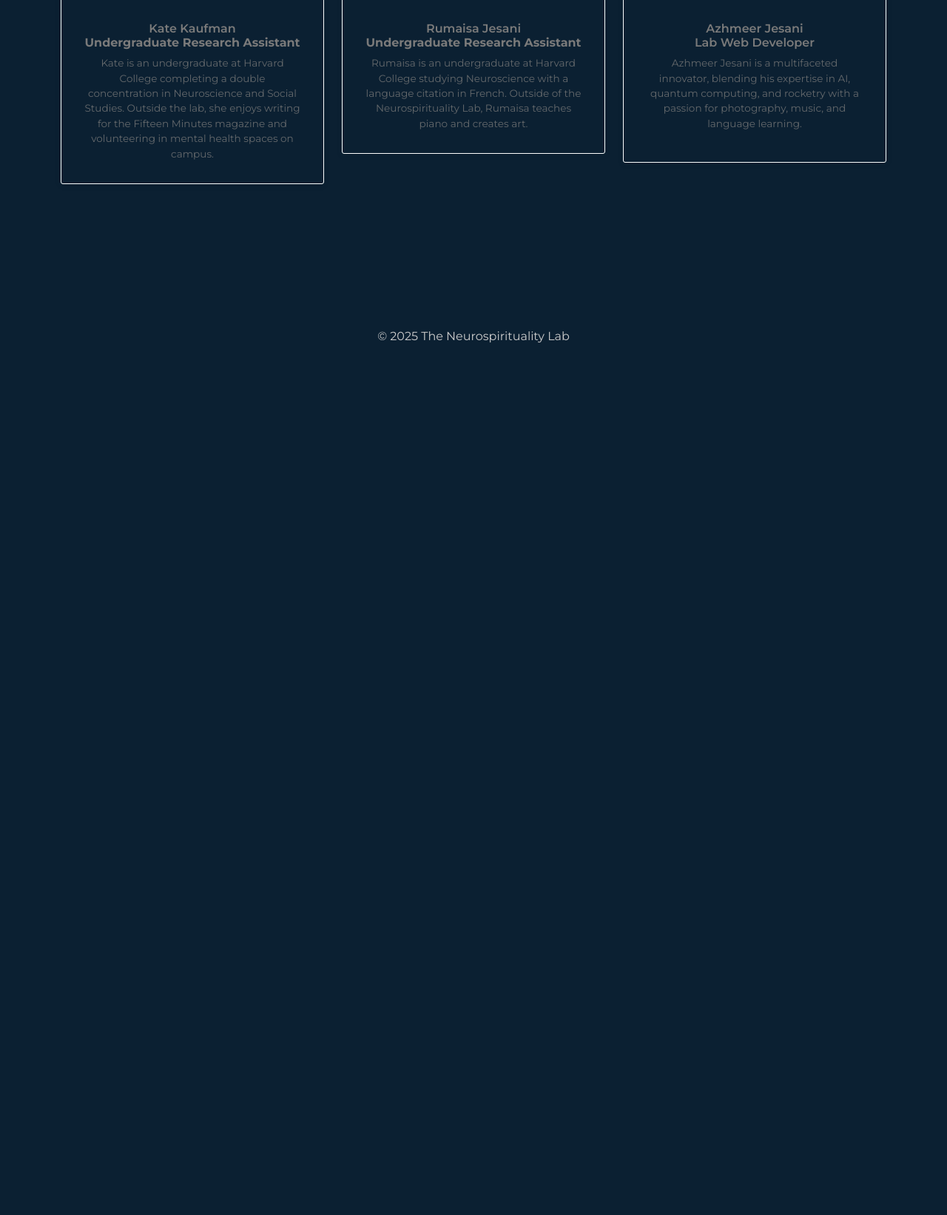
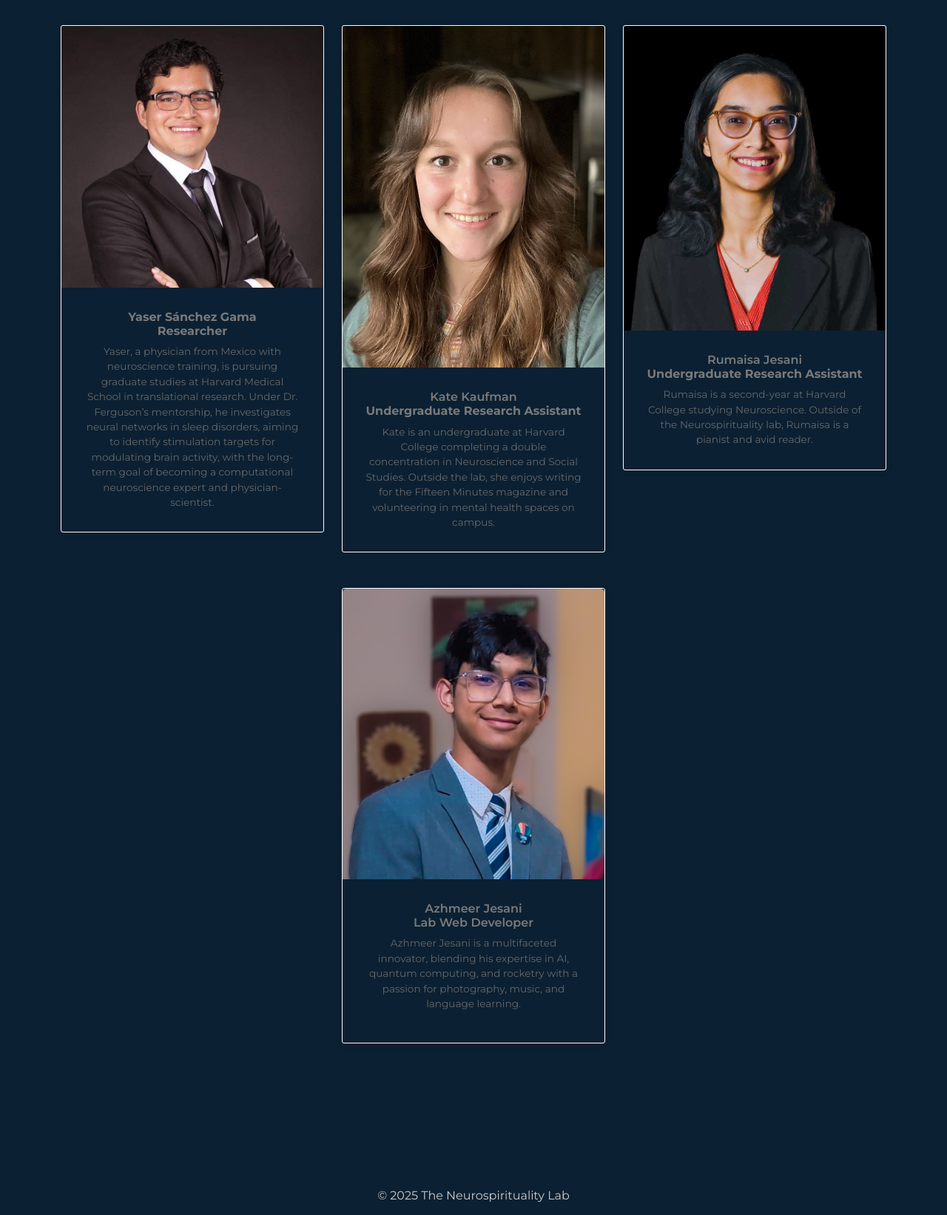
Before and after one commit to azhmeerjesani/Neurospirituality, a Django app: page /about-us in a window 1280 px wide. Shown: the part 1319-2962 px from the top of the page at 74% size. Before the commit the page ends 1783 px from the top, so only its background shows below. Run offline with Django 5.2, Linux system fonts and the light colour scheme; some libraries are stand-ins or nearby versions.

Commit message:
update about-us and index pages to use local asset paths for stylesheets, images, and scripts

```diff
--- a/templates/about-us.html
+++ b/templates/about-us.html
@@ -5,12 +5,11 @@
     <meta charset="utf-8">
     <meta name="viewport" content="width=device-width, initial-scale=1.0, shrink-to-fit=no">
     <title>About Us - Neurospirituality Lab</title>
-    <link rel="stylesheet" href="https://f005.backblazeb2.com/file/Neurospirituality/CSS/bootstrap.min.css?h=9f3738c3b02e0983f8d5f3b19c8cdd33">
+    <link rel="stylesheet" href="assets/bootstrap/css/bootstrap.min.css?h=9f3738c3b02e0983f8d5f3b19c8cdd33">
     <link rel="stylesheet" href="https://fonts.googleapis.com/css?family=Montserrat:400,400i,700,700i,600,600i&amp;display=swap">
-    <link rel="stylesheet" href="https://cdnjs.cloudflare.com/ajax/libs/simple-line-icons/2.5.5/css/simple-line-icons.min.css">
-    <link rel="stylesheet" href="https://f005.backblazeb2.com/file/Neurospirituality/CSS/bs-theme-overrides.css?h=4435c562c34b3ecc2ff0ffb49e182a7c">
-    <link rel="stylesheet" href="https://f005.backblazeb2.com/file/Neurospirituality/CSS/baguetteBox.min.css?h=cd0f778148efbd9a6da168a5fc542cea">
-    <link rel="stylesheet" href="https://f005.backblazeb2.com/file/Neurospirituality/CSS/vanilla-zoom.min.css?h=b1904b38fb5db9c70aa0a0b48e09a39c">
+    <link rel="stylesheet" href="assets/css/bs-theme-overrides.css?h=4435c562c34b3ecc2ff0ffb49e182a7c">
+    <link rel="stylesheet" href="assets/css/baguetteBox.min.css?h=cd0f778148efbd9a6da168a5fc542cea">
+    <link rel="stylesheet" href="assets/css/vanilla-zoom.min.css?h=b1904b38fb5db9c70aa0a0b48e09a39c">
 </head>
 
 <body>
@@ -33,7 +32,7 @@
                 </div>
                 <div class="row justify-content-center">
                     <div class="col-sm-6 col-lg-4">
-                        <div class="card text-center clean-card"><img class="card-img-top w-100 d-block" src="https://f005.backblazeb2.com/file/Neurospirituality/IMG/About+Us/MichealImage.png?h=9abcfb21f6e8aad2da6804e82814151f">
+                        <div class="card text-center clean-card"><img class="card-img-top w-100 d-block" src="assets/img/MichealImage.png?h=9abcfb21f6e8aad2da6804e82814151f">
                             <div class="card-body info">
                                 <h4 class="card-title"><strong>Dr. Michael Ferguson, PhD</strong><br><strong>Lab Director</strong></h4>
                                 <p class="card-text">Michael Ferguson, PhD, is a Harvard neuroscientist pioneering neurospirituality—the study of human spirituality through neuroscience. He directs the Neurospirituality Lab at Brigham and Women’s Hospital, coordinates wellness programming at Harvard College, and has received teaching honors for courses on neurospirituality, virtue science, and meditation.</p>
@@ -41,7 +40,7 @@
                         </div>
                     </div>
                     <div class="col-sm-6 col-lg-4">
-                        <div class="card text-center clean-card"><img class="card-img-top w-100 d-block" src="https://f005.backblazeb2.com/file/Neurospirituality/IMG/About+Us/MorganHeadshot.jpg?h=86ae7c97e883e48b86efa52be665c531">
+                        <div class="card text-center clean-card"><img class="card-img-top w-100 d-block" src="assets/img/MorganHeadshot.jpg?h=86ae7c97e883e48b86efa52be665c531">
                             <div class="card-body info">
                                 <h4 class="card-title">Morgan Healey<br><strong>Lab Manager</strong></h4>
                                 <p class="card-text">Morgan graduated with honors from Brown University in 2022 with a degree in Cognitive Neuroscience. She is thrilled to be a part of the pioneering field of Neurospirituality. Morgan is an aspiring Clinical Psychologist, particularly interested in the intersection of spirituality and mental health.</p>
@@ -49,7 +48,7 @@
                         </div>
                     </div>
                     <div class="col-sm-6 col-lg-4">
-                        <div class="card text-center clean-card"><img class="card-img-top w-100 d-block" src="https://f005.backblazeb2.com/file/Neurospirituality/IMG/About+Us/Mengyuan_portfolio.jpg?h=f71b9fb4b7fb924e1d1a343982350edb">
+                        <div class="card text-center clean-card"><img class="card-img-top w-100 d-block" src="assets/img/Mengyuan_portfolio.jpg?h=f71b9fb4b7fb924e1d1a343982350edb">
                             <div class="card-body info">
                                 <h4 class="card-title">Mengyuan Ding, MD, MSc, BM<br><strong>Senior Researcher</strong></h4>
                                 <p class="card-text">Mengyuan Ding is a neurologist and clinical-translational researcher specializing in brain imaging and neuromodulation, working with Dr. Michael Ferguson and Dr. Michael Fox at the Neurospirituality Lab on projects integrating neuroscience, brain stimulation, and spirituality.</p>
@@ -60,7 +59,15 @@
                 </div>
                 <div class="row justify-content-center mt-5">
                     <div class="col-sm-6 col-lg-4">
-                        <div class="card text-center clean-card"><img class="card-img-top w-100 d-block" src="https://f005.backblazeb2.com/file/Neurospirituality/IMG/About+Us/Headshot+2023.jpg?h=8b3084494665c95072b66e85038b77f3">
+                        <div class="card text-center clean-card"><img class="card-img-top w-100 d-block" src="assets/img/35861489_10213861916196788_8103016576309002240_n.jpg?h=79b3777e17a15f2bc4e6b8878c403139">
+                            <div class="card-body info">
+                                <h4 class="card-title"><strong>Yaser Sánchez Gama</strong><br><strong>Researcher</strong></h4>
+                                <p class="card-text">Yaser, a physician from Mexico with neuroscience training, is pursuing graduate studies at Harvard Medical School in translational research. Under Dr. Ferguson’s mentorship, he investigates neural networks in sleep disorders, aiming to identify stimulation targets for modulating brain activity, with the long-term goal of becoming a computational neuroscience expert and physician-scientist.</p>
+                            </div>
+                        </div>
+                    </div>
+                    <div class="col-sm-6 col-lg-4">
+                        <div class="card text-center clean-card"><img class="card-img-top w-100 d-block" src="assets/img/Headshot%202023.jpg?h=8b3084494665c95072b66e85038b77f3">
                             <div class="card-body info">
                                 <h4 class="card-title">Kate Kaufman<br><strong>Undergraduate Research Assistant</strong></h4>
                                 <p class="card-text">Kate is an undergraduate at Harvard College completing a double concentration in Neuroscience and Social Studies. Outside the lab, she enjoys writing for the Fifteen Minutes magazine and volunteering in mental health spaces on campus.</p>
@@ -68,15 +75,17 @@
                         </div>
                     </div>
                     <div class="col-sm-6 col-lg-4">
-                        <div class="card text-center clean-card"><img class="card-img-top w-100 d-block" src="https://f005.backblazeb2.com/file/Neurospirituality/IMG/About+Us/RJesani+Headshot.jpg?h=9db8ec8a2238b2d33e78144cee63c2b0">
+                        <div class="card text-center clean-card"><img class="card-img-top w-100 d-block" src="assets/img/RJesani%20Headshot.jpg?h=9db8ec8a2238b2d33e78144cee63c2b0">
                             <div class="card-body info">
                                 <h4 class="card-title">Rumaisa Jesani<br><strong>Undergraduate Research Assistant</strong></h4>
-                                <p class="card-text">Rumaisa is an undergraduate at Harvard College studying Neuroscience with a language citation in French. Outside of the Neurospirituality Lab, Rumaisa teaches piano and creates art.</p>
+                                <p class="card-text">Rumaisa is a second-year at Harvard College studying Neuroscience. Outside of the Neurospirituality lab, Rumaisa is a pianist and avid reader.</p>
                             </div>
                         </div>
                     </div>
+                </div>
+                <div class="row justify-content-center mt-5">
                     <div class="col-sm-6 col-lg-4">
-                        <div class="card text-center clean-card"><img class="card-img-top w-100 d-block" src="https://f005.backblazeb2.com/file/Neurospirituality/IMG/About+Us/WhatsApp+Image+2025-02-25+at+8.28.13+PM.jpeg?h=5d2c411a85b32d496fd488ea95f35460">
+                        <div class="card text-center clean-card"><img class="card-img-top w-100 d-block" src="assets/img/WhatsApp%20Image%202025-02-25%20at%208.28.13%20PM.jpeg?h=5d2c411a85b32d496fd488ea95f35460">
                             <div class="card-body info">
                                 <h4 class="card-title">Azhmeer Jesani<br>Lab Web Developer</h4>
                                 <p class="card-text">Azhmeer Jesani is a multifaceted innovator, blending his expertise in AI, quantum computing, and rocketry with a passion for photography, music, and language learning.</p>
@@ -95,9 +104,9 @@
         </div>
     </footer><!-- End: Footer Dark -->
     <script src="https://cdn.jsdelivr.net/npm/bootstrap@5.3.3/dist/js/bootstrap.bundle.min.js"></script>
-    <script src="https://f005.backblazeb2.com/file/Neurospirituality/JS/baguetteBox.min.js?h=add865daffd8b6e10264279f48d8ac50"></script>
-    <script src="https://f005.backblazeb2.com/file/Neurospirituality/JS/vanilla-zoom.js?h=6a37ea9c996b05f763161c73127d66bc"></script>
-    <script src="https://f005.backblazeb2.com/file/Neurospirituality/JS/theme.js?h=a083aeb15550c5e1266c666e8a5846d9"></script>
+    <script src="assets/js/baguetteBox.min.js?h=add865daffd8b6e10264279f48d8ac50"></script>
+    <script src="assets/js/vanilla-zoom.js?h=6a37ea9c996b05f763161c73127d66bc"></script>
+    <script src="assets/js/theme.js?h=a083aeb15550c5e1266c666e8a5846d9"></script>
 </body>
 
 </html>
```
Also changed, not shown: templates/index.html (+9 -9 lines), templates/assets/img/35861489_10213861916196788_8103016576309002240_n.jpg (added).
